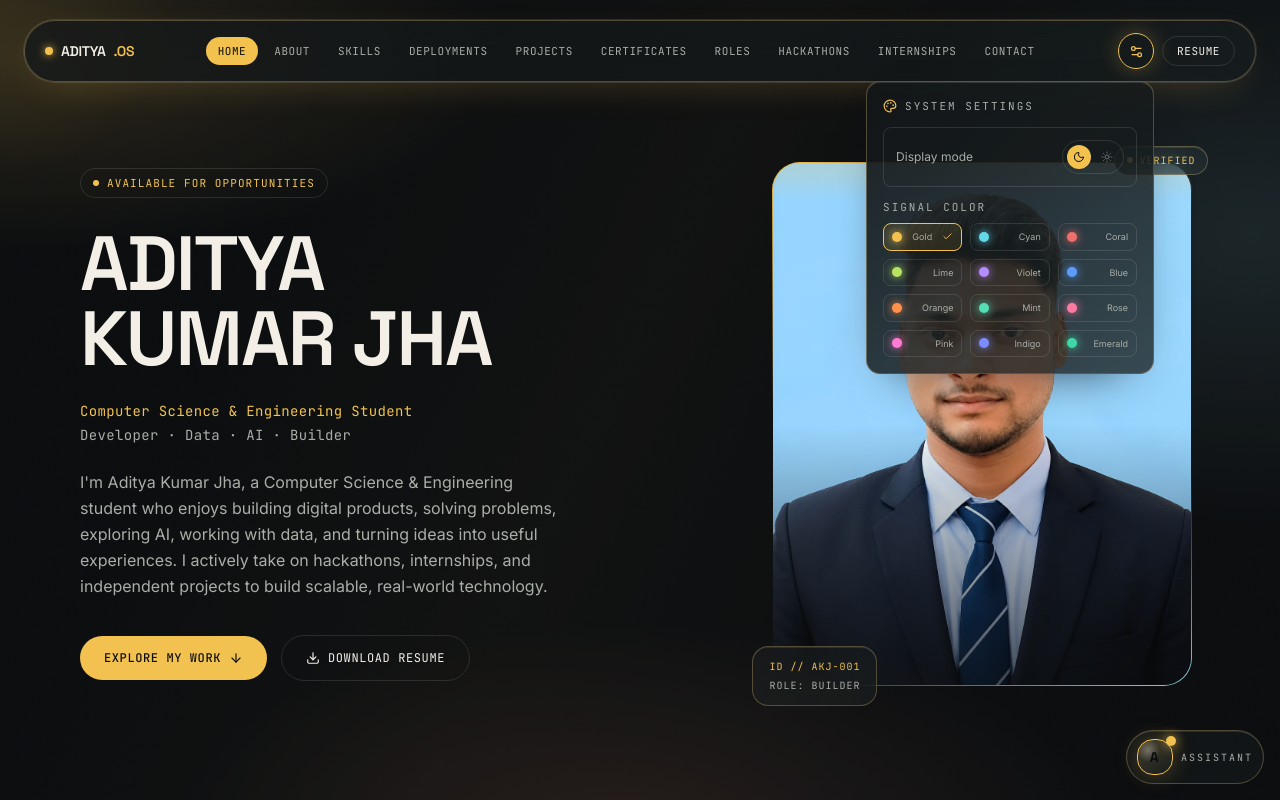
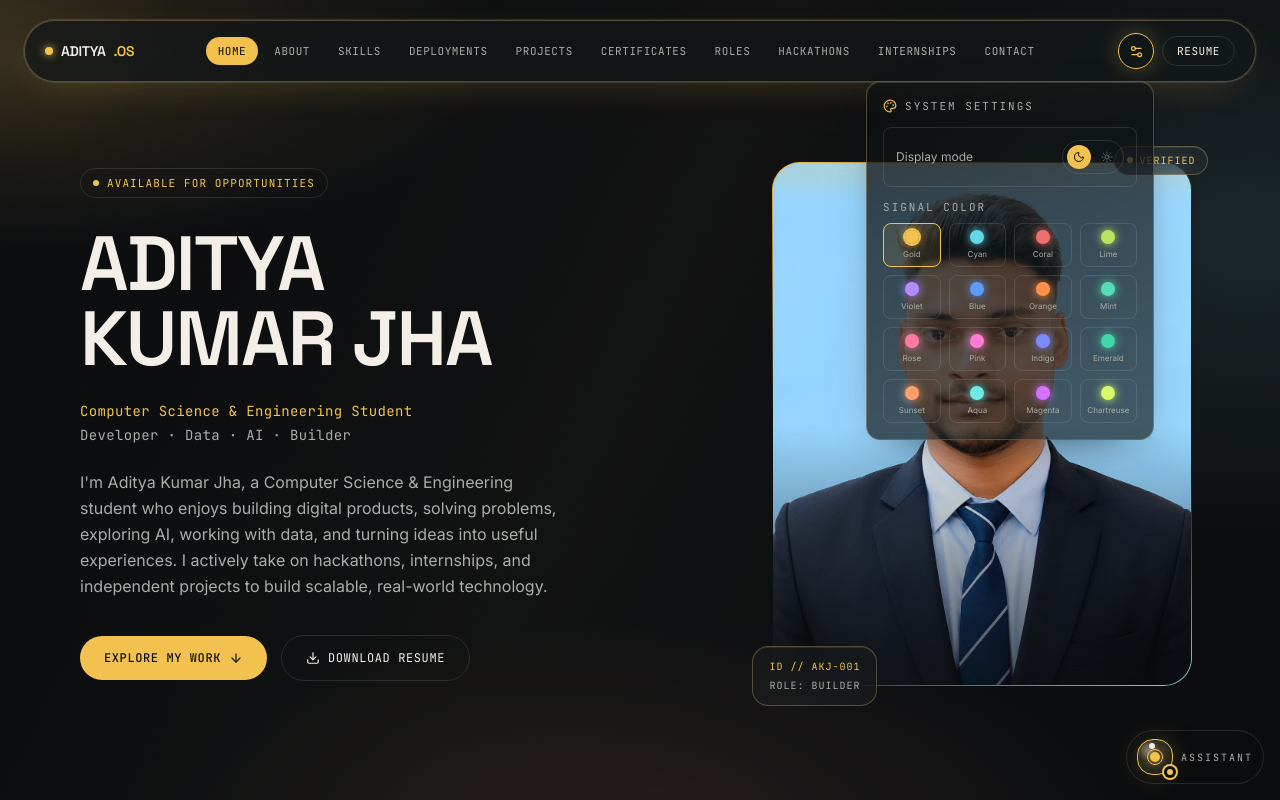
Before and after one commit to technical-aditya-rathore/Aditya-os-portfolio, a React (Vite) app: page / in a window 1280 px wide. Both pictures are taken after a click on the button 1136 px from the left and 51 px from the top of the page. Shown: the top 800 px of the page. Built offline with nearby package versions, Linux system fonts and the light colour scheme.

Commit message:
Refine translucent UI and expand assistant palette

```diff
--- a/src/components/Nav.tsx
+++ b/src/components/Nav.tsx
@@ -24,6 +24,10 @@ const accentOptions = [
   { id: "pink", label: "Pink", color: "#ff7bd5" },
   { id: "indigo", label: "Indigo", color: "#7c8cff" },
   { id: "emerald", label: "Emerald", color: "#41d6a5" },
+  { id: "sunset", label: "Sunset", color: "#ff9f6e" },
+  { id: "aqua", label: "Aqua", color: "#6fe9e1" },
+  { id: "magenta", label: "Magenta", color: "#d573ff" },
+  { id: "chartreuse", label: "Chartreuse", color: "#d8f76a" },
 ];
 
 export default function Nav({ isDay, onThemeToggle, accent, onAccentChange }: NavProps) {
@@ -55,6 +59,7 @@ export default function Nav({ isDay, onThemeToggle, accent, onAccentChange }: Na
           className={`w-full flex items-center justify-between rounded-full glow-border glass transition-all duration-300 ${
             scrolled ? "mt-3 max-w-5xl px-4 py-2" : "mt-5 max-w-[1350px] px-4 sm:px-5 py-3"
           }`}
+          style={{ background: "linear-gradient(135deg, rgba(17,22,24,0.72), rgba(19,24,26,0.48))" }}
         >
           <a
             href="#home"
@@ -104,6 +109,7 @@ export default function Nav({ isDay, onThemeToggle, accent, onAccentChange }: Na
                     animate={{ opacity: 1, y: 0, scale: 1 }}
                     exit={{ opacity: 0, y: -8, scale: 0.96 }}
                     className="system-settings absolute right-0 top-12 z-50 w-[min(18rem,calc(100vw-1rem))] p-4 origin-top-right"
+                    style={{ background: "linear-gradient(160deg, rgba(12,16,18,0.78), rgba(22,28,30,0.66))" }}
                   >
                     <div className="flex items-center gap-2 mb-3">
                       <Palette size={14} className="signal-text" />
@@ -122,7 +128,7 @@ export default function Nav({ isDay, onThemeToggle, accent, onAccentChange }: Na
                       </button>
                     </div>
                     <p className="label mb-2">Signal color</p>
-                    <div className="grid grid-cols-3 gap-2">
+                    <div className="grid grid-cols-4 gap-2">
                       {accentOptions.map((option) => (
                         <button
                           key={option.id}
@@ -132,11 +138,12 @@ export default function Nav({ isDay, onThemeToggle, accent, onAccentChange }: Na
                           }}
                           aria-label={`Use ${option.label} palette`}
                           aria-pressed={accent === option.id}
-                          className={`flex items-center justify-between rounded-lg border px-2 py-1.5 text-left transition-colors ${accent === option.id ? "border-[var(--color-signal)] bg-[var(--color-signal)]/10" : "border-[var(--color-line)]"}`}
+                          className={`flex flex-col items-center justify-center gap-1 rounded-lg border px-1.5 py-1.5 transition-colors ${accent === option.id ? "border-[var(--color-signal)] bg-[var(--color-signal)]/10" : "border-[var(--color-line)]"}`}
                         >
-                          <span className="h-2.5 w-2.5 rounded-full" style={{ background: option.color, boxShadow: `0 0 10px ${option.color}` }} />
-                          <span className="text-[9px] text-[var(--color-text-dim)]">{option.label}</span>
-                          {accent === option.id && <Check size={11} className="signal-text" />}
+                          <span className="relative h-3.5 w-3.5 rounded-full" style={{ background: option.color, boxShadow: `0 0 10px ${option.color}` }}>
+                            {accent === option.id && <span className="absolute inset-0 rounded-full ring-2 ring-[var(--color-signal)]" />}
+                          </span>
+                          <span className="text-[8px] text-[var(--color-text-dim)]">{option.label}</span>
                         </button>
                       ))}
                     </div>
--- a/src/components/Terminal.tsx
+++ b/src/components/Terminal.tsx
@@ -9,9 +9,15 @@ const HELP = "about · projects · skills · experience · contact · github ·
 
 function AssistantLogo() {
   return (
-    <div className="relative flex h-9 w-9 items-center justify-center rounded-2xl border border-[var(--color-signal)] bg-[radial-gradient(circle_at_30%_30%,rgba(255,255,255,0.3),transparent_35%),linear-gradient(145deg,color-mix(in_srgb,var(--color-signal)_25%,transparent),color-mix(in_srgb,var(--color-surface-2)_70%,transparent))] shadow-[0_0_22px_color-mix(in_srgb,var(--color-signal)_28%,transparent)]">
-      <span className="font-display text-sm font-bold tracking-[0.12em] text-[var(--color-ink)]">A</span>
-      <span className="absolute -top-1 -right-1 h-2.5 w-2.5 rounded-full bg-[var(--color-signal)] shadow-[0_0_12px_var(--color-signal)]" />
+    <div className="relative flex h-9 w-9 items-center justify-center rounded-2xl border border-[var(--color-signal)] bg-[radial-gradient(circle_at_30%_30%,rgba(255,255,255,0.38),transparent_32%),linear-gradient(145deg,color-mix(in_srgb,var(--color-signal)_24%,transparent),color-mix(in_srgb,var(--color-surface-2)_80%,transparent))] shadow-[0_0_26px_color-mix(in_srgb,var(--color-signal)_22%,transparent)]">
+      <div className="relative flex h-5 w-5 items-center justify-center">
+        <span className="absolute h-4 w-4 rounded-full border border-[var(--color-signal)] bg-[var(--color-ink)]/10" />
+        <span className="absolute h-2.5 w-2.5 rounded-full bg-[var(--color-signal)] shadow-[0_0_12px_var(--color-signal)]" />
+        <span className="absolute -top-1 left-1 h-1.5 w-1.5 rounded-full bg-[var(--color-text)]" />
+      </div>
+      <span className="absolute -bottom-1 -right-1 flex h-3 w-3 items-center justify-center rounded-full bg-[var(--color-ink)] ring-2 ring-[var(--color-signal)]">
+        <span className="h-1.5 w-1.5 rounded-full bg-[var(--color-signal)]" />
+      </span>
     </div>
   );
 }
@@ -107,7 +113,7 @@ export default function Terminal() {
       <button
         onClick={() => setOpen(true)}
         aria-label="Open portfolio assistant"
-        className="fixed bottom-4 right-4 z-40 flex items-center gap-2 rounded-full glass border border-[var(--color-line)] px-2.5 py-2 text-[var(--color-text-dim)] shadow-[0_18px_38px_-24px_rgba(0,0,0,0.9)] transition-colors hover:border-[var(--color-signal)] hover:text-[var(--color-signal)]"
+        className="fixed bottom-4 right-4 z-40 flex items-center gap-2 rounded-full border border-[var(--color-line)] bg-[rgba(11,13,15,0.58)] px-2.5 py-2 text-[var(--color-text-dim)] shadow-[0_18px_38px_-24px_rgba(0,0,0,0.9)] backdrop-blur-xl transition-colors hover:border-[var(--color-signal)] hover:text-[var(--color-signal)]"
       >
         <AssistantLogo />
         <span className="hidden sm:inline-flex items-center gap-2 font-mono text-[10px] uppercase tracking-[0.2em] text-[var(--color-text-dim)]">
--- a/src/index.css
+++ b/src/index.css
@@ -57,6 +57,10 @@
 :root[data-accent="pink"] { --color-signal: #ff7bd5; --color-signal-dim: #d95cbb; --color-violet: #7c8cff; --color-amber: #55ddb5; }
 :root[data-accent="indigo"] { --color-signal: #7c8cff; --color-signal-dim: #5a6be8; --color-violet: #ff7bd5; --color-amber: #f2c14e; }
 :root[data-accent="emerald"] { --color-signal: #41d6a5; --color-signal-dim: #22a77e; --color-violet: #7c8cff; --color-amber: #f2c14e; }
+:root[data-accent="sunset"] { --color-signal: #ff9f6e; --color-signal-dim: #dd7643; --color-violet: #7c8cff; --color-amber: #f2c14e; }
+:root[data-accent="aqua"] { --color-signal: #6fe9e1; --color-signal-dim: #42b8b2; --color-violet: #7c8cff; --color-amber: #f2c14e; }
+:root[data-accent="magenta"] { --color-signal: #d573ff; --color-signal-dim: #a654d5; --color-violet: #5d9cff; --color-amber: #f2c14e; }
+:root[data-accent="chartreuse"] { --color-signal: #d8f76a; --color-signal-dim: #a9c93b; --color-violet: #63d8e8; --color-amber: #ff914d; }
 
 * {
   box-sizing: border-box;
@@ -158,9 +162,9 @@ body {
 }
 
 .glass {
-  background: linear-gradient(135deg, color-mix(in srgb, var(--color-surface) 76%, transparent), color-mix(in srgb, var(--color-surface-2) 42%, transparent));
-  backdrop-filter: blur(16px);
-  -webkit-backdrop-filter: blur(16px);
+  background: linear-gradient(135deg, rgba(19, 23, 25, 0.68), rgba(24, 30, 32, 0.42));
+  backdrop-filter: blur(18px);
+  -webkit-backdrop-filter: blur(18px);
   border: 1px solid color-mix(in srgb, var(--color-signal) 18%, var(--color-line));
   box-shadow: inset 0 1px 0 color-mix(in srgb, white 10%, transparent), 0 18px 50px -32px rgba(0, 0, 0, 0.8);
 }
@@ -215,11 +219,11 @@ body {
 
 .system-settings {
   border-radius: 14px;
-  background: linear-gradient(145deg, color-mix(in srgb, var(--color-surface) 96%, transparent), color-mix(in srgb, var(--color-surface-2) 78%, transparent));
+  background: linear-gradient(160deg, rgba(12, 16, 18, 0.81), rgba(22, 28, 30, 0.67));
   border: 1px solid color-mix(in srgb, var(--color-signal) 18%, var(--color-line));
   box-shadow: 0 20px 48px -30px rgba(0, 0, 0, 0.88), inset 0 1px 0 color-mix(in srgb, white 12%, transparent);
-  backdrop-filter: blur(18px);
-  -webkit-backdrop-filter: blur(18px);
+  backdrop-filter: blur(20px);
+  -webkit-backdrop-filter: blur(20px);
 }
 
 .skill-field {
```
